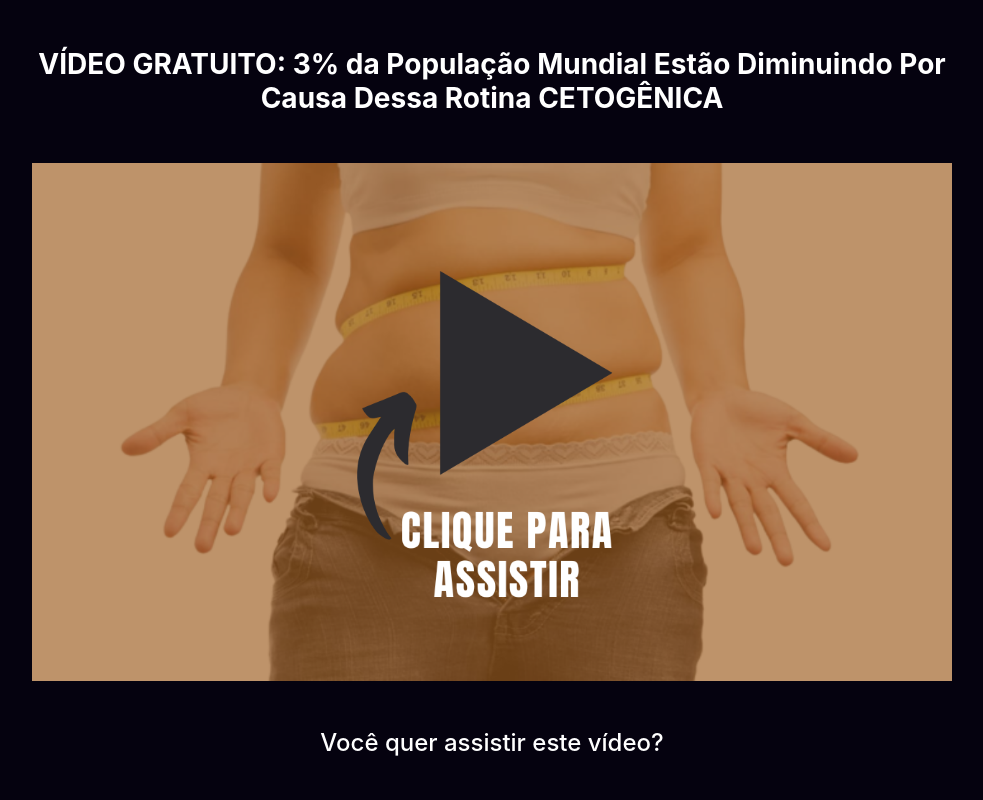
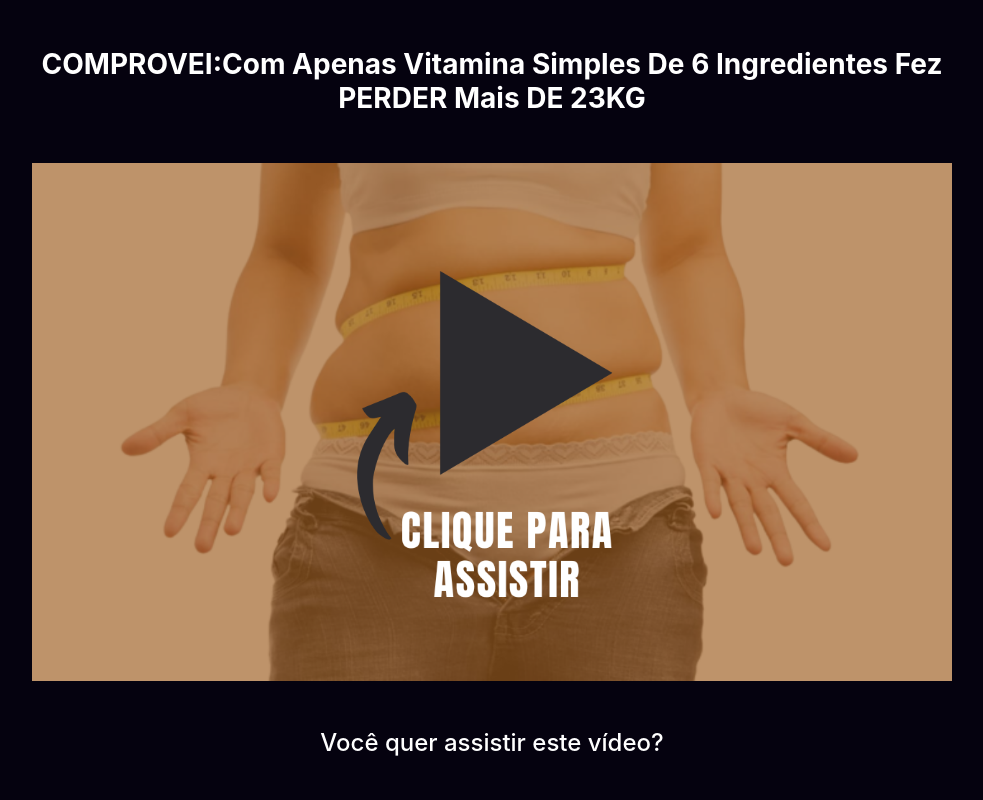
Before and after one commit to maykox0/annasouzaazevedo.site, a plain HTML site: page index.html in a window 1280 px wide. Shown: the top 800 px of the page, without its empty margins (148-1131 px from the left). Drawn offline with nearby package versions, Linux system fonts and the light colour scheme.

Commit message:
Update index.html

```diff
--- a/index.html
+++ b/index.html
@@ -61,7 +61,7 @@
     <div class="container py-5">
       <div class="row justify-content-center text-center">
         <div class="col-lg-10">
-          <h3 class="mb-5 font-weight-bold">VÍDEO GRATUITO: 3% da População Mundial Estão Diminuindo Por Causa Dessa Rotina CETOGÊNICA </h3>
+          <h3 class="mb-5 font-weight-bold">COMPROVEI:Com Apenas Vitamina Simples De 6 Ingredientes Fez PERDER Mais DE 23KG</h3>
           <!-- TROQUE SEU LINK ONDE ESTÁ O DO PROTOCOLOZEROBARRIGA.COM, MANTENDO AS ASPAS -->
           <a href="https://progetoprotocololiponatural.site/"><img class="img-fluid" src="clique para assistir.png"></a>
           <h4 class="my-5">Você quer assistir este vídeo?</h4>
```
